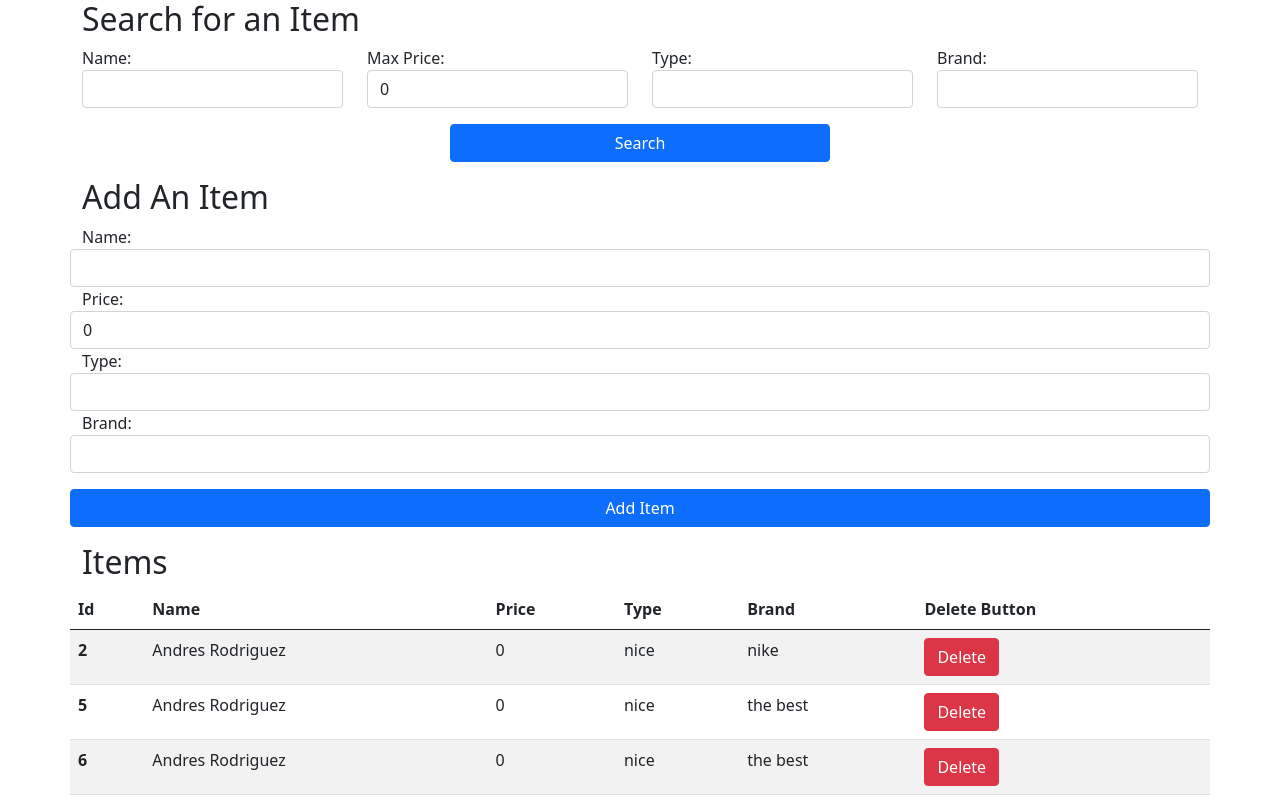
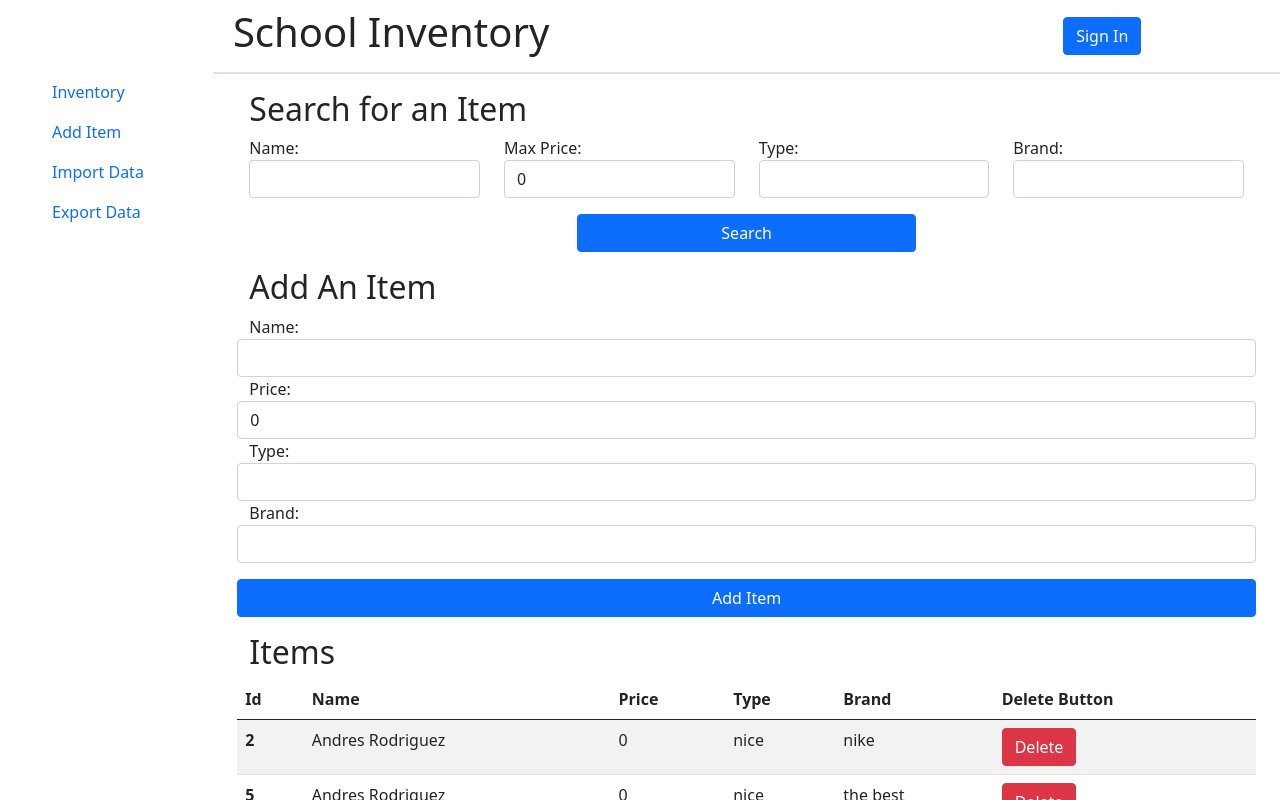
Before and after one commit to AndresRodCodes/ReactInventoryTWT, a React (Create React App) app: page / in a window 1280 px wide. Shown: the top 800 px of the page. Built offline with nearby package versions, Linux system fonts and the light colour scheme; data requests are answered from the project's data file.

Commit message:
Added left navigation and top title bar.

```diff
--- a/src/App.js
+++ b/src/App.js
@@ -3,17 +3,18 @@ import SearchBar from "./SearchBar";
 import { useState, useEffect } from "react";
 import AddItem from "./AddItem";
 import ItemsDisplay from "./ItemsDisplay";
+import Navbar from "./Navbar";
+import TopNavbar from "./TopNavbar";
 
 function App() {
   const [filters, setfilters] = useState({});
   const [items, setItems] = useState({ items: [] });
-  const jsonServerDB = "http://localhost:3000/items";
+  const jsonServerDB = "http://localhost:3001/items";
 
   useEffect(() => {
     fetch(jsonServerDB)
       .then((response) => response.json())
-      .then((data) =>
-        setItems({ items: data }));
+      .then((data) => setItems({ items: data }));
   }, []);
 
   const updateFilters = (searchParams) => {
@@ -43,7 +44,7 @@ function App() {
   const deleteItem = (item) => {
     const itemsList = items["items"];
     const requestOptions = {
-      method : "DELETE"
+      method: "DELETE",
     };
     fetch(jsonServerDB + `/${item.id}`, requestOptions).then((response) => {
       if (response.ok) {
@@ -51,7 +52,7 @@ function App() {
         itemsList.splice(index, 1);
         setItems({ items: itemsList });
       }
-    })
+    });
   };
 
   const filterItems = (data) => {
@@ -82,7 +83,17 @@ function App() {
   };
 
   return (
-    <div className="container">
+    <div className="container-fluid mt-2">
+      <div className="row">
+        <div className="col-lg-2 col-md-2 col-sm-2 pt-5 mt-2">
+          <Navbar />
+        </div>
+
+        <div className="col">
+          <div className="row">
+            <TopNavbar />
+          </div>
+          <div className="container mt-3">
             <div className="row">
               <SearchBar updateSearchParams={updateFilters} />
             </div>
@@ -90,7 +101,13 @@ function App() {
               <AddItem addItem={addItemData} />
             </div>
             <div className="row">
-        <ItemsDisplay items={filterItems(items["items"])} deleteItem={deleteItem} />
+              <ItemsDisplay
+                items={filterItems(items["items"])}
+                deleteItem={deleteItem}
+              />
+            </div>
+          </div>
+        </div>
       </div>
     </div>
   );
--- /dev/null
+++ b/src/Navbar.js
@@ -0,0 +1,30 @@
+const Navbar = () => {
+  return (
+    <nav className="navbar navbar-light container-fluid">
+      <ul className="nav flex-column">
+        <li className="nav-item">
+          <a className="nav-link active" aria-current="page" href="#">
+            Inventory
+          </a>
+        </li>
+        <li className="nav-item">
+          <a className="nav-link" href="#">
+            Add Item
+          </a>
+        </li>
+        <li className="nav-item">
+          <a className="nav-link" href="#">
+            Import Data
+          </a>
+        </li>
+        <li className="nav-item">
+          <a className="nav-link" href="#" tabindex="-1" aria-disabled="true">
+            Export Data
+          </a>
+        </li>
+      </ul>
+    </nav>
+  );
+};
+
+export default Navbar;
--- /dev/null
+++ b/src/TopNavbar.js
@@ -0,0 +1,19 @@
+const TopNavbar = () => {
+  return (
+    <div className="container border-bottom border-2 text-center pb-2">
+      <div className="row d-flex align-items-center">
+        <div className="col">
+          <h1>School Inventory</h1>
+        </div>
+        <div className="col"></div>
+        <div className="col">
+          <button type="buttton" className="btn btn-primary">
+            Sign In
+          </button>
+        </div>
+      </div>
+    </div>
+  );
+};
+
+export default TopNavbar;
```
Also changed, not shown: src/SearchBar.js (+7 -3 lines). Lines whose indentation alone changed are shown as unchanged.
